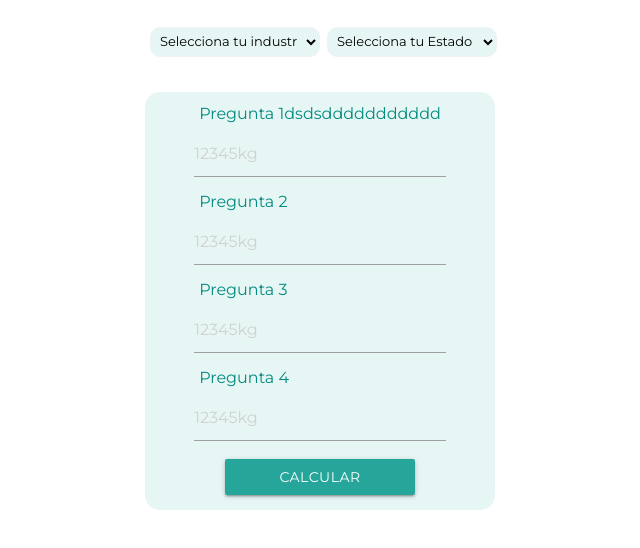
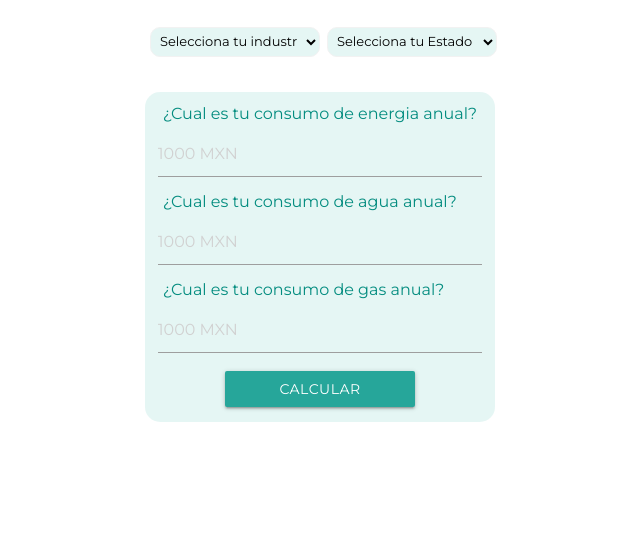
Before and after one commit to immarroquin/Calculadora-Verde, a website: page index.html in a window 1280 px wide. Shown: the part 184-732 px from the top of the page, without its empty margins (320-960 px from the left). Drawn offline with nearby package versions, Linux system fonts and the light colour scheme.

Commit message:
libreria compatible con require y el navegador

```diff
--- /dev/null
+++ b/bundle.js
@@ -0,0 +1,133 @@
+(function(){function r(e,n,t){function o(i,f){if(!n[i]){if(!e[i]){var c="function"==typeof require&&require;if(!f&&c)return c(i,!0);if(u)return u(i,!0);var a=new Error("Cannot find module '"+i+"'");throw a.code="MODULE_NOT_FOUND",a}var p=n[i]={exports:{}};e[i][0].call(p.exports,function(r){var n=e[i][1][r];return o(n||r)},p,p.exports,r,e,n,t)}return n[i].exports}for(var u="function"==typeof require&&require,i=0;i<t.length;i++)o(t[i]);return o}return r})()({1:[function(require,module,exports){
+
+const  routes  = require("./router.js");
+const  formExport  = require("./view/form.js");
+
+const init = () => {
+  document.getElementById('containerAll').appendChild(formExport())
+  routes(window.location.hash);
+  window.addEventListener("hashchange", () => {
+    routes(window.location.hash);
+  });
+};
+window.addEventListener('load', init);
+},{"./router.js":2,"./view/form.js":3}],2:[function(require,module,exports){
+const  formExport  = require('./view/form.js') ;
+const  solutions  = require('./view/solutions.js') ;
+
+ const views = (hash) => {
+  const containerRoute = document.getElementById('containerAll');
+  containerRoute.innerHTML = '';
+
+  switch (hash) {
+    case '':
+      containerRoute.appendChild(formExport());
+      break;
+    case '#/solutions':
+      containerRoute.appendChild(solutions());
+      break;
+    default:
+      containerRoute.innerHTML = 'Ups Error 404';
+  }
+};
+ const routes = (hash) => {
+    if (hash === '#/') {
+      //si no funciona colocar #/ en ves de ''
+      return views(hash);
+    }
+    if (hash === '#/solutions') {
+      return views(hash);
+    }
+    return views(hash);
+  };
+
+  module.exports=routes;
+},{"./view/form.js":3,"./view/solutions.js":4}],3:[function(require,module,exports){
+const formExport = () => {
+  const divForm = document.createElement("div");
+  divForm.setAttribute("class", "div-form ");
+  const viewForm = `
+    <section class=" section-hdr center-align">
+      <img src='img/logo.png' alt='logo' id='logo' class='responsive-img' width='100'/>
+      <p class= 'title'>Caribe</p>
+      <p class= 'sub-title'>Calcula tu huella de carbono</p>
+    </section>
+    <div class= ' div-selects responsive '>
+    <select class="selects browser-default  responsive ">
+      <option class='options' value="" disabled selected>Selecciona tu industria</option>
+      <option class='options' value="1">Automóviles, componentes y bienes duraderos</option>
+      <option class='options' value="2">Materiales basicos</option>
+      <option class='options' value="3">Bienes de equipo y servicios industriales</option>
+      <option class='options' value="4">Construccion y materiales de construccion</option>
+      <option class='options' value="5">Consumo</option>
+      <option class='options' value="6">Energia(Petroleo y gas)</option>
+      <option class='options' value="7">Instituciones Financieras</option>
+      <option class='options' value="8">Servicios Financieros</option>
+      <option class='options' value="9">Materiales basicos</option>
+      <option class='options' value="10">Materiales basicos</option>
+      <option class='options' value="11">Materiales basicos</option>
+      <option class='options' value="12">Materiales basicos</option>
+    </select>
+    <select class="selects browser-default  responsive ">
+      <option class='options' value="" disabled selected>Selecciona tu Estado</option>
+      <option class='options' value="1">Option 1</option>
+      <option class='options' value="2">Option 2</option>
+      <option class='options' value="3">Option 3</option>
+    </select>
+    </div>
+    <div class=" container-form responsive">
+    <div class="section-form ">
+      <form  class="responsive ">
+      <p class= 'question'>¿Cual es tu consumo de energia anual?</p>
+       <input class="inputs1" type="text" placeholder="1000 MXN" />
+       <p class= 'question '>¿Cual es tu consumo de agua anual?</p>
+       <input class="inputs" type="text" placeholder="1000 MXN"/>
+       <p class= 'question '>¿Cual es tu consumo de gas anual?</p>
+       <input class="inputs" type="text" placeholder="1000 MXN"/>
+        <div class="div-btn-clo">
+        <a href='#/solutions' class="btn-clo waves-effect waves-light btn">CALCULAR</a>
+        </div>
+      </form>
+    </div>
+    </div>`;
+  divForm.innerHTML = viewForm;
+  return divForm;
+};
+
+module.exports = formExport;
+
+},{}],4:[function(require,module,exports){
+const solutions = () => {
+  const divSolutions = document.createElement("div");
+  divSolutions.setAttribute("class", "div-solutions");
+  const viewSolutions = `
+    <section class=" section-hdr center-align">
+      <img src='img/logo.png' alt='logo' id='logo' class='responsive-img' width='120'/>
+      <p class= 'title'>Caribe</p>
+      <p class= 'sub-title'>Tu huella de carbono es</p>
+    </section>
+    <div class=' content-result'>
+  <h2 class= 'result'>23</h2>
+  <p class='unit-mass'>gs</p>
+</div>
+<section class=" center-align">
+<div class='content-equivalence'>
+<h5>EQUIVALENCIA</h5>
+ </div>
+ <div class='content-solutions'>
+<h5>Soluciones</h5>
+ </div>
+ <div class='content-saving'>
+<h5>AHORRO</h5>
+ </div>
+</section>
+    <section class=" section-hdr center-align">
+    <a href='' class="btn-clo waves-effect waves-light btn">NUEVO CALCULO</a>
+    </section>`;
+  divSolutions.innerHTML = viewSolutions;
+  return divSolutions;
+};
+
+module.exports = solutions;
+
+},{}]},{},[1]);
--- a/index.html
+++ b/index.html
@@ -18,8 +18,10 @@
        <!-- Compiled and minified JavaScript -->
     <script src="https://cdnjs.cloudflare.com/ajax/libs/materialize/1.0.0/js/materialize.min.js"></script>
     <div id="containerAll"></div>
-    <script type="module" src="main.js"></script>
+    <!-- <script type="module" src="main.js"></script> -->
+    <script src = " bundle.js " > </script>
   <!-- Compiled and minified JavaScript -->
   <script src="https://cdnjs.cloudflare.com/ajax/libs/materialize/1.0.0/js/materialize.min.js"></script>
   </body>
+
 </html>
--- a/main.js
+++ b/main.js
@@ -1,8 +1,9 @@
-import { form } from "./view/form.js";
-import { routes } from "./router.js";
+
+const  routes  = require("./router.js");
+const  formExport  = require("./view/form.js");
 
 const init = () => {
-  document.getElementById('containerAll').appendChild(form())
+  document.getElementById('containerAll').appendChild(formExport())
   routes(window.location.hash);
   window.addEventListener("hashchange", () => {
     routes(window.location.hash);
--- a/package.json
+++ b/package.json
@@ -27,14 +27,16 @@
   },
   "homepage": "https://github.com/immarroquin/Calculadora-Verde-BBVA#readme",
   "dependencies": {
-    "mysql": "^2.18.1",
     "@babel/core": "^7.6.2",
     "@babel/plugin-transform-modules-commonjs": "^7.6.0",
     "babel-jest": "^27.0.1",
+    "browserify": "^17.0.0",
     "eslint": "^7.12.1",
     "gh-pages": "^3.1.0",
     "htmlhint": "^0.14.1",
+    "mysql": "^2.18.1",
     "opener": "^1.5.1",
+    "requirejs": "^2.3.6",
     "serve": "^12.0.0"
   }
 }
--- a/router.js
+++ b/router.js
@@ -1,5 +1,5 @@
-import { form } from './view/form.js';
-import { solutions } from './view/solutions.js';
+const  formExport  = require('./view/form.js') ;
+const  solutions  = require('./view/solutions.js') ;
 
  const views = (hash) => {
   const containerRoute = document.getElementById('containerAll');
@@ -7,7 +7,7 @@ import { solutions } from './view/solutions.js';
 
   switch (hash) {
     case '':
-      containerRoute.appendChild(form());
+      containerRoute.appendChild(formExport());
       break;
     case '#/solutions':
       containerRoute.appendChild(solutions());
@@ -16,7 +16,7 @@ import { solutions } from './view/solutions.js';
       containerRoute.innerHTML = 'Ups Error 404';
   }
 };
-export const routes = (hash) => {
+ const routes = (hash) => {
     if (hash === '#/') {
       //si no funciona colocar #/ en ves de ''
       return views(hash);
@@ -26,3 +26,5 @@ export const routes = (hash) => {
     }
     return views(hash);
   };
+
+  module.exports=routes;
--- a/view/form.js
+++ b/view/form.js
@@ -1,8 +1,7 @@
-
-export const form = () => {
-    const divForm = document.createElement('div');
-    divForm.setAttribute('class', 'div-form ');
-    const viewForm = `
+const formExport = () => {
+  const divForm = document.createElement("div");
+  divForm.setAttribute("class", "div-form ");
+  const viewForm = `
     <section class=" section-hdr center-align">
       <img src='img/logo.png' alt='logo' id='logo' class='responsive-img' width='100'/>
       <p class= 'title'>Caribe</p>
@@ -34,20 +33,20 @@ export const form = () => {
     <div class=" container-form responsive">
     <div class="section-form ">
       <form  class="responsive ">
-        <p class= 'question'>Pregunta 1dsdsddddddddddd</p>
-        <input  type="text" placeholder="12345kg" />
-        <p class= 'question '>Pregunta 2 </p>
-        <input  type="text" placeholder="12345kg" />
-        <p class= 'question '>Pregunta 3</p>
-        <input  type="text" placeholder="12345kg" />
-        <p class= 'question'>Pregunta 4</p>
-        <input  type="text" placeholder="12345kg" />
+      <p class= 'question'>¿Cual es tu consumo de energia anual?</p>
+       <input class="inputs1" type="text" placeholder="1000 MXN" />
+       <p class= 'question '>¿Cual es tu consumo de agua anual?</p>
+       <input class="inputs" type="text" placeholder="1000 MXN"/>
+       <p class= 'question '>¿Cual es tu consumo de gas anual?</p>
+       <input class="inputs" type="text" placeholder="1000 MXN"/>
         <div class="div-btn-clo">
         <a href='#/solutions' class="btn-clo waves-effect waves-light btn">CALCULAR</a>
         </div>
       </form>
     </div>
-    </div>`
-    divForm.innerHTML = viewForm;
-    return divForm
-}
+    </div>`;
+  divForm.innerHTML = viewForm;
+  return divForm;
+};
+
+module.exports = formExport;
--- a/view/solutions.js
+++ b/view/solutions.js
@@ -1,7 +1,7 @@
-export const solutions = () => {
-    const divSolutions = document.createElement('div');
-    divSolutions.setAttribute('class', 'div-solutions');
-    const viewSolutions = `
+const solutions = () => {
+  const divSolutions = document.createElement("div");
+  divSolutions.setAttribute("class", "div-solutions");
+  const viewSolutions = `
     <section class=" section-hdr center-align">
       <img src='img/logo.png' alt='logo' id='logo' class='responsive-img' width='120'/>
       <p class= 'title'>Caribe</p>
@@ -24,7 +24,9 @@ export const solutions = () => {
 </section>
     <section class=" section-hdr center-align">
     <a href='' class="btn-clo waves-effect waves-light btn">NUEVO CALCULO</a>
-    </section>`
-    divSolutions.innerHTML = viewSolutions;
-    return divSolutions
-}
+    </section>`;
+  divSolutions.innerHTML = viewSolutions;
+  return divSolutions;
+};
+
+module.exports = solutions;
```
Also changed, not shown: mysql.js (+38 -30 lines), 1 other file.
